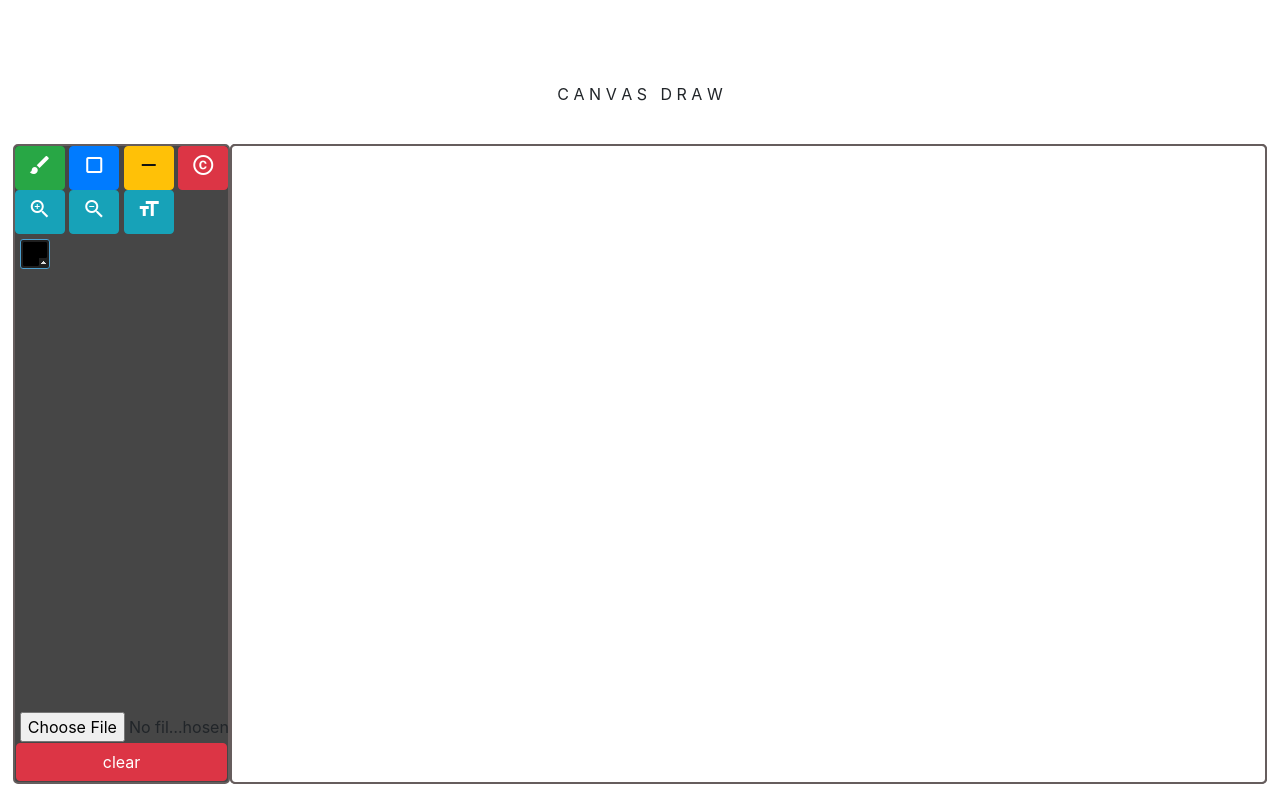
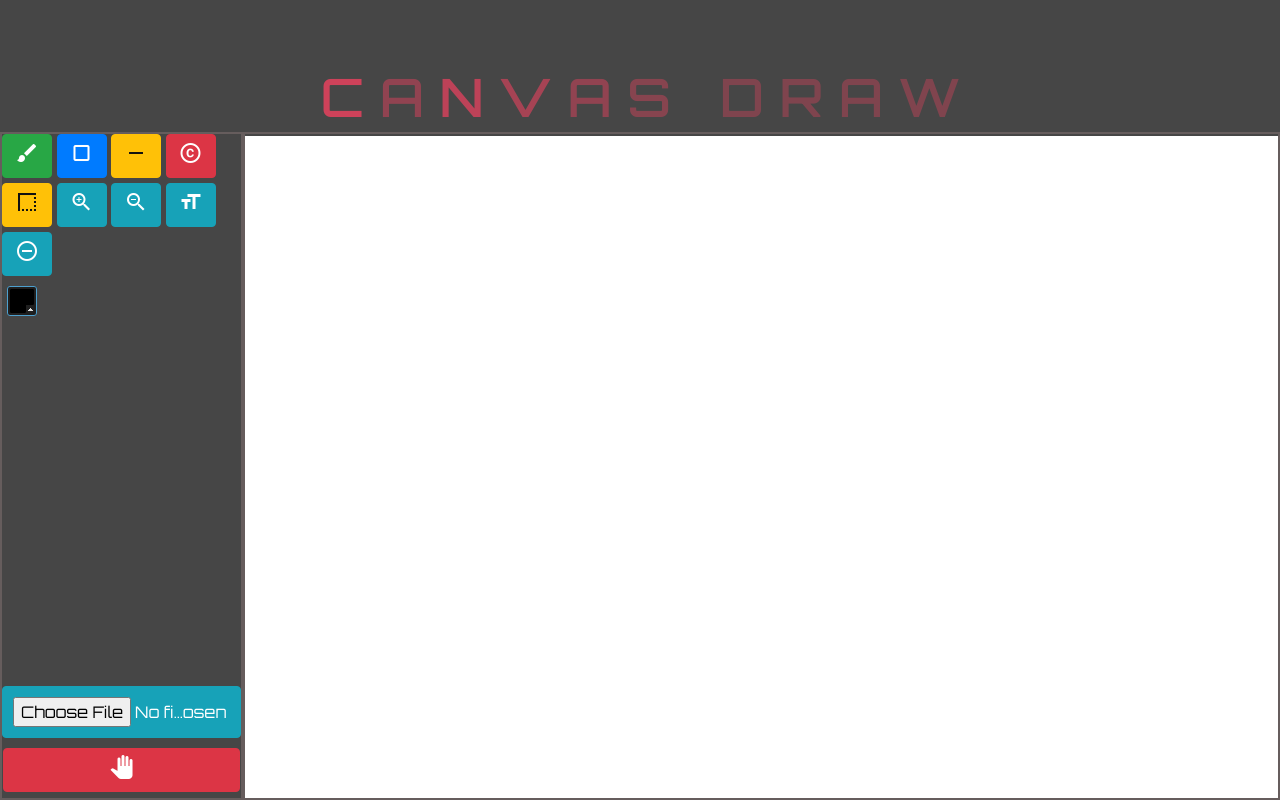
Before and after one commit to raiBalKumar/canvasPaint, a plain HTML site: page index.html in a window 1280 px wide. Drawn offline with nearby package versions, Linux system fonts and the light colour scheme.

Commit message:
add new icons

```diff
--- a/css/style.css
+++ b/css/style.css
@@ -4,11 +4,11 @@
 .canvas{
     border:2px rgb(102, 93, 93) solid;
     position:absolute;
-    bottom:2%;
-    right:1%;
+    bottom: 0px;
+    right:0%;
     width: 81%;
-    height: 80%;
-    border-radius: 5px;
+    height: 83.5%;
+
 
 
 }
@@ -26,19 +26,35 @@
 .tools {
     border:2px rgb(102, 93, 93) solid;
     background: #464646;
-    position:absolute;
-    left: 1%;
-    bottom: 2%;
-    width: 17%;
-    height: 80%;
-    border-radius: 5px;
+    position: absolute;
+    left: 0%;
+    bottom: 0%;
+    width: 19%;
+    height: 83.5%;
+
+    margin-right: 60px;
 
 }
+
+
+.row {
+background: #464646;
+}
+
+.btn {
+margin-bottom: 5px;
+
+}
+
+
 #uploadFile {
     position: absolute;
-    margin-left: 5px;
+    padding: 10px;
     bottom: 40px;
     width: 100%;
+    margin-bottom: 20px;
+    font-family: 'Orbitron', sans-serif;
+
 }
 #clear {
     position: absolute;
@@ -123,12 +139,13 @@ h3.main-text {
     font-family: 'Orbitron', sans-serif;
     font-size: 1.1rem;
     text-transform: none!important;
-    color: #fd8953;
+    color: #ff4162;
     margin-top: 10%;
     font-weight: bold !important;
     text-align: center;
-   font-size: 60px;
-   letter-spacing: 5px;
+   font-size: 50px;
+   letter-spacing: 3px;
+    margin-top: 68px;
 
 }
 
--- a/index.html
+++ b/index.html
@@ -19,7 +19,7 @@
                 <div class="row">
                     <div class="col-lg-8 offset-lg-2 text center">
 
-                        <h3 class="main-text logo-spark"></h3>
+                        <h3 class="main-text logo-spark">
                         <span class="C">C</span>
                         <span class="A">A</span>
                         <span class="N">N</span>
@@ -32,6 +32,7 @@
                         <span class="a2">R</span>
                         <span class="a3">A</span>
                         <span class="a4">W</span>
+ </h3>
 
                     </div>
                 </div>
@@ -41,18 +42,23 @@
 
     <div class="buttons tools">
         <div class="flex">
-            <span class="btn btn-success" id="drawing-rectangle-outline">
+            <span class="btn btn-success" id="drawing-line">
                 <i class="material-icons">brush</i>
             </span>
             <span class="btn btn-primary" id="drawing-rectangle">
                 <i class="material-icons">crop_square</i>
             </span>
-            <span class="btn btn-warning" id="drawing-line">
+            <span class="btn btn-warning" id="drawing-straightline">
                 <i class="material-icons">remove</i>
             </span>
             <span class="btn btn-danger" id="drawing-circle">
                 <i class="material-icons">copyright</i>
             </span>
+            <span class="btn btn-warning" id="drawing-rectangle-outline">
+                <i class="material-icons">border_style</i>
+            </span>
+
+
             <span class="btn btn-info" id="zoom">
                 <i class="material-icons">zoom_in</i>
             </span>
@@ -61,6 +67,9 @@
             </span>
             <span class="btn btn-info" id="fontsize">
                 <i class="material-icons">format_size</i>
+            </span>
+            <span class="btn btn-info" id="eraser">
+                <i class="material-icons">remove_circle_outline</i>
             </span>
 
             <!-- color picker -->
@@ -96,8 +105,17 @@
                 </div>
             </div>
         </div>
-        <input type="file" id="uploadFile">
-        <span class="btn btn-danger btn-block" id="clear">clear</span>
+
+
+        <input type="file" class="btn btn-info" value="Input Button" id="uploadFile">
+
+
+
+
+
+        <span class="btn btn-danger btn-block" id="clear">
+            <i class="material-icons">pan_tool</i>
+        </span>
 
 
     </div>
```
